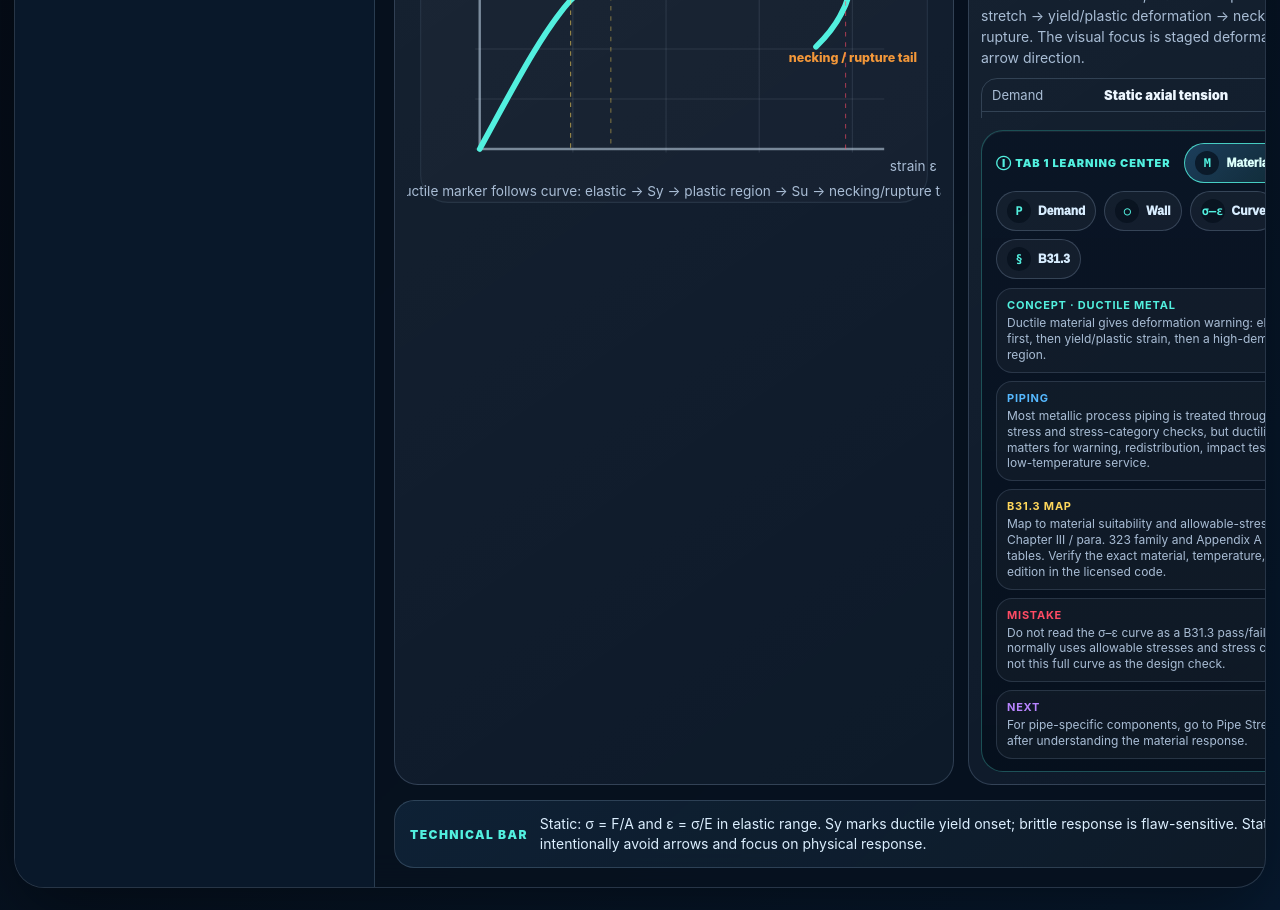
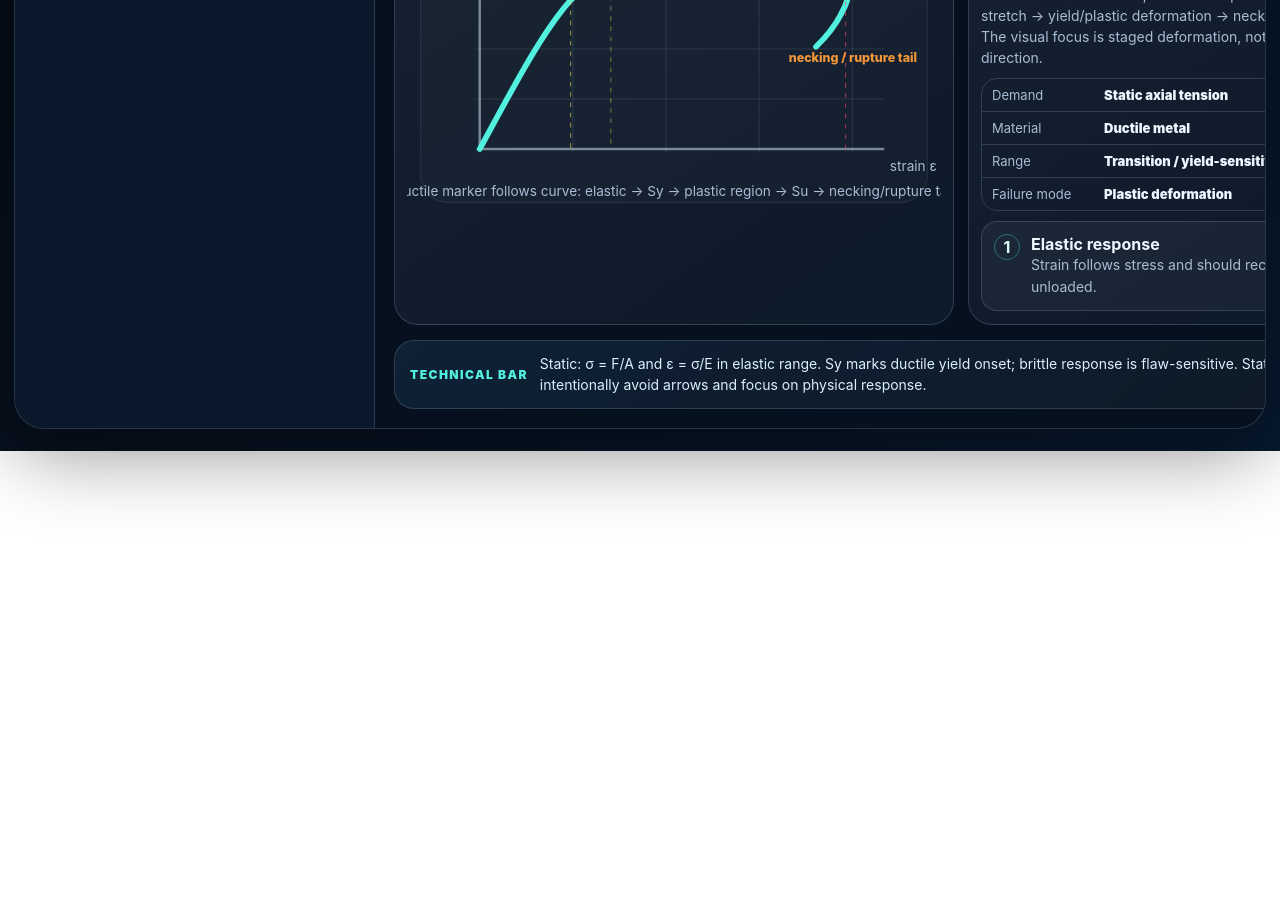
Before and after one commit to reallaksh19/PipingStressIllustration, a React (Vite) app in the folder failure-strength-lab-v3/: page / in a window 1280 px wide. Shown: the part 920-1830 px from the top of the page. After the commit the page ends 1371 px from the top, so only its background shows below. Built offline with nearby package versions, Linux system fonts and the light colour scheme.

Commit message:
Fix static learning center white screen risk

```diff
--- a/failure-strength-lab-v3/src/components/Interpretation.tsx
+++ b/failure-strength-lab-v3/src/components/Interpretation.tsx
@@ -1,4 +1,3 @@
-import { useState } from 'react';
 import { LabState, Status } from '../model/types';
 import { allowableStressRangePercent, cycleLabel, logCycles } from '../model/fatigueModel';
 
@@ -10,16 +9,13 @@ type LearningHelper = { title: string; route: string; concept: string; piping: s
 export function Interpretation({ state, status }: { state: LabState; status: Status }) {
   const r = state.mode === 'fatigue' ? fatigueReadout(state) : staticReadout(state);
 
-  return <>
-    <div
+  return <div
     className="interp failure-readout"
     style={{
       gap: 10,
-        maxHeight: 236,
+      maxHeight: state.mode === 'static' ? 430 : 236,
       overflowY: 'auto',
       paddingRight: 6,
-        overscrollBehavior: 'contain',
-        scrollbarGutter: 'stable',
     }}
   >
     <span className="badge" style={{ color: status.color }}>{status.badge}</span>
@@ -39,77 +35,37 @@ export function Interpretation({ state, status }: { state: LabState; status: Sta
 
     <div className="bucket" style={{ borderColor: 'rgba(82,240,223,.28)' }}><b>Watch in the graphics</b><span className="copy">{r.watch}</span></div>
     <div className="bucket" style={{ borderColor: 'rgba(255,215,91,.28)' }}><b>Boundary</b><span className="copy">{r.caution}</span></div>
-    </div>
 
-    {state.mode === 'static' && <LearningCenter key={`tab1-${state.material}-${state.staticDemand}`} label="Tab 1 Learning Center" helpers={staticHelpers(state)} />}
-  </>;
+    {state.mode === 'static' && <LearningCenter label="Tab 1 Learning Center" helpers={staticHelpers(state)} />}
+  </div>;
 }
 
 function LearningCenter({ label, helpers }: { label: string; helpers: LearningHelper[] }) {
-  const [active, setActive] = useState<string>(helpers[0]?.title ?? label);
-  const selected = helpers.find(helper => helper.title === active) ?? helpers[0];
-
-  return <div
+  return <section
     aria-label={`${label} helper content`}
     style={{
       display: 'grid',
-      gap: 9,
-      marginTop: 12,
-      padding: '12px 14px',
-      borderRadius: 22,
+      gap: 8,
+      marginTop: 2,
+      padding: '11px 12px',
+      borderRadius: 18,
       border: '1px solid rgba(82,240,223,.28)',
-      background: 'linear-gradient(180deg,rgba(9,20,36,.86),rgba(6,16,29,.94))',
+      background: 'linear-gradient(180deg,rgba(9,20,36,.78),rgba(6,16,29,.92))',
       boxShadow: 'inset 0 1px 0 rgba(255,255,255,.06)',
-      position: 'relative',
-      zIndex: 1,
-      overflow: 'hidden',
     }}
   >
-    <div style={{ display: 'flex', flexWrap: 'wrap', gap: 8, alignItems: 'center' }}>
-      <span style={{ display: 'inline-flex', alignItems: 'center', gap: 7, paddingRight: 6, color: '#52f0df', fontWeight: 950, letterSpacing: '.08em', textTransform: 'uppercase', fontSize: 11 }}>ⓘ {label}</span>
-      {helpers.map(helper => {
-        const activeButton = selected?.title === helper.title;
-        return <button
-          key={helper.title}
-          type="button"
-          onClick={() => setActive(helper.title)}
-          title={`ⓘ ${helper.title}`}
-          style={{
-            border: `1px solid ${activeButton ? 'rgba(82,240,223,.82)' : 'rgba(190,220,255,.20)'}`,
-            borderRadius: 999,
-            background: activeButton ? 'linear-gradient(135deg,rgba(85,184,255,.25),rgba(82,240,223,.10))' : 'rgba(255,255,255,.045)',
-            color: activeButton ? '#dcfffb' : '#d8edff',
-            padding: '7px 10px',
-            display: 'inline-flex',
-            alignItems: 'center',
-            gap: 7,
-            cursor: 'pointer',
-            fontWeight: 950,
-            fontSize: 12,
-          }}
-        >
-          <span style={{ display: 'grid', placeItems: 'center', width: 24, height: 24, borderRadius: 999, background: 'rgba(6,16,29,.72)', color: '#52f0df', fontFamily: 'ui-monospace, Menlo, Consolas, monospace' }}>{iconFor(helper.title)}</span>
-          <span>{shortFor(helper.title)}</span>
-        </button>;
-      })}
+    <div style={{ color: '#52f0df', fontWeight: 950, letterSpacing: '.08em', textTransform: 'uppercase', fontSize: 11 }}>ⓘ {label}</div>
+    {helpers.map((helper, index) => <details key={helper.title} open={index === 0 || helper.title.includes('B31.3')} style={{ border: '1px solid rgba(190,220,255,.16)', borderRadius: 14, background: 'rgba(255,255,255,.035)', overflow: 'hidden' }}>
+      <summary style={{ cursor: 'pointer', padding: '9px 10px', color: '#d8edff', fontWeight: 950, fontSize: 12 }}>{shortFor(helper.title)} · {helper.route}</summary>
+      <div style={{ display: 'grid', gap: 7, padding: '0 10px 10px' }}>
+        <LearningCell title="Concept" text={helper.concept} color="#52f0df" />
+        <LearningCell title="Piping" text={helper.piping} color="#55b8ff" />
+        <LearningCell title="B31.3 map" text={helper.b313} color="#ffd75b" />
+        <LearningCell title="Mistake" text={helper.mistake} color="#ff4b64" />
+        <LearningCell title="Next" text={helper.next} color="#b884ff" />
       </div>
-
-    {selected && <div style={{ display: 'grid', gridTemplateColumns: 'repeat(auto-fit, minmax(190px, 1fr))', gap: 8, alignItems: 'stretch' }}>
-      <LearningCell title={`Concept · ${selected.route}`} text={selected.concept} color="#52f0df" />
-      <LearningCell title="Piping" text={selected.piping} color="#55b8ff" />
-      <LearningCell title="B31.3 map" text={selected.b313} color="#ffd75b" />
-      <LearningCell title="Mistake" text={selected.mistake} color="#ff4b64" />
-      <LearningCell title="Next" text={selected.next} color="#b884ff" />
-    </div>}
-  </div>;
-}
-
-function iconFor(title: string) {
-  if (title.includes('Material')) return 'M';
-  if (title.includes('demand')) return 'P';
-  if (title.includes('section')) return '○';
-  if (title.includes('Stress–strain')) return 'σ–ε';
-  return '§';
+    </details>)}
+  </section>;
 }
 
 function shortFor(title: string) {
@@ -122,8 +78,8 @@ function shortFor(title: string) {
 }
 
 function LearningCell({ title, text, color }: { title: string; text: string; color: string }) {
-  return <div style={{ minWidth: 0, display: 'grid', gap: 3, padding: '9px 10px', borderRadius: 16, border: '1px solid rgba(190,220,255,.14)', background: 'rgba(255,255,255,.035)' }}>
-    <b style={{ color, fontSize: 11, letterSpacing: '.07em', textTransform: 'uppercase' }}>{title}</b>
+  return <div style={{ minWidth: 0, display: 'grid', gap: 3, padding: '8px 9px', borderRadius: 12, border: '1px solid rgba(190,220,255,.12)', background: 'rgba(6,16,29,.42)' }}>
+    <b style={{ color, fontSize: 10, letterSpacing: '.07em', textTransform: 'uppercase' }}>{title}</b>
     <span className="copy" style={{ fontSize: 12, lineHeight: 1.32 }}>{text}</span>
   </div>;
 }
```
Lines whose indentation alone changed are shown as unchanged.
